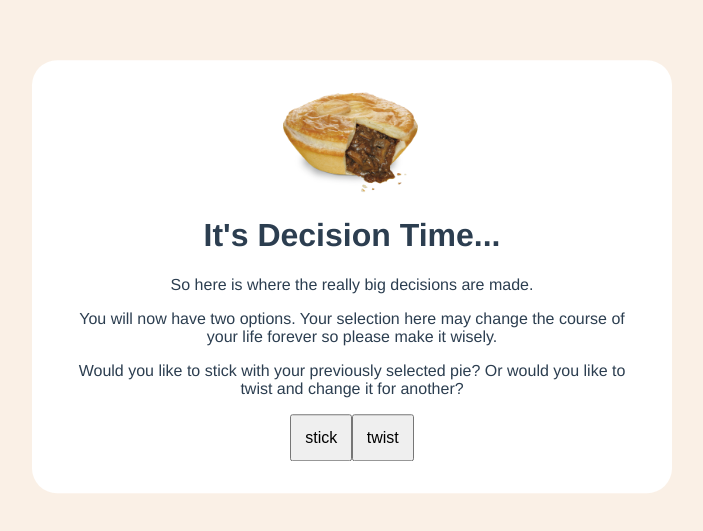
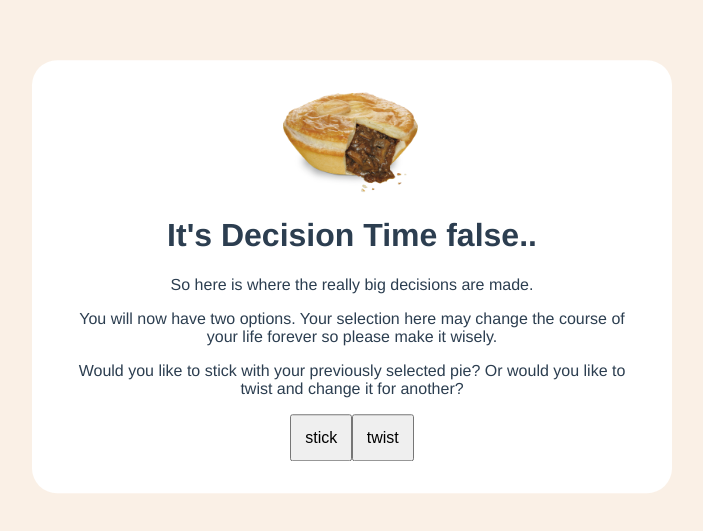
Before and after one commit to alexalala/pies, a Vue app: page /#/stickortwist in a window 1280 px wide. Shown: the part 123-654 px from the top of the page, without its empty margins (288-991 px from the left). Built offline with nearby package versions, Linux system fonts and the light colour scheme.

Commit message:
added store to stickortwst view

```diff
--- a/src/components/StickOrTwist.vue
+++ b/src/components/StickOrTwist.vue
@@ -1,6 +1,6 @@
 <template>
 	<div>
-		<h1>It's Decision Time...</h1>
+		<h1>It's Decision Time {{ sharedState.store.state.person }}..</h1>
 		<p>So here is where the really big decisions are made.</p>
 		<p>You will now have two options. Your selection here may change the course of your life forever so please make it wisely.</p>
 		<p>Would you like to stick with your previously selected pie? Or would you like to twist and change it for another?</p>
@@ -10,5 +10,19 @@
 </template>
 
 <script>
+import store from '../store';
 
+export default {
+  name: 'stickortwist',
+  data() {
+    return {
+      privateState: {
+
+      },
+      sharedState: {
+        store,
+      },
+    };
+  },
+};
 </script>
```
